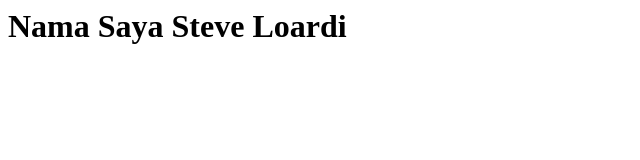
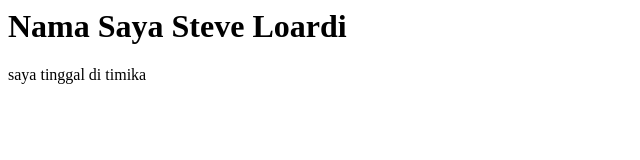
Before and after one commit to Elgara5364/14_Meeting2, a plain HTML site: page index.html in a window 1280 px wide. Shown: the whole page, without its empty margins (0-640 px from the left). Drawn offline with Linux system fonts and the light colour scheme.

Commit message:
add addres on html

```diff
--- a/index.html
+++ b/index.html
@@ -2,5 +2,6 @@
     <head></head>
     <body>
         <h1>Nama Saya Steve Loardi</h1>
+        <p> saya tinggal di timika</p>
     </body>
 </html>
```
